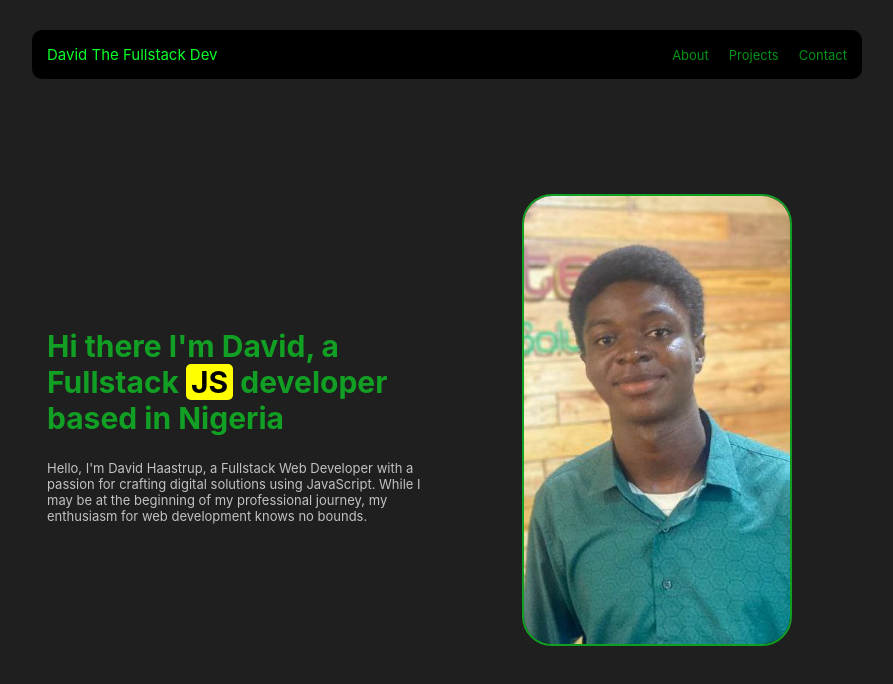
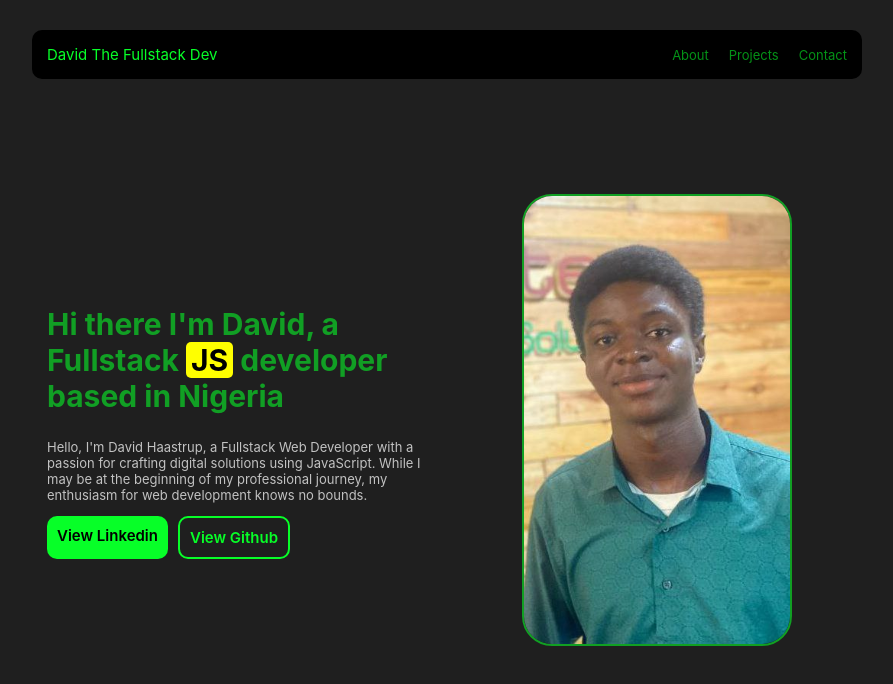
Before and after one commit to DavidFlutter/david-haastrup-portfolio-one, a React (Create React App) app: page / in a window 1280 px wide. Shown: the top 684 px of the page, without its empty margins (193-1086 px from the left). Built offline with nearby package versions, Linux system fonts and the light colour scheme.

Commit message:
Added buttons to hero section

```diff
--- a/src/App.css
+++ b/src/App.css
@@ -65,21 +65,23 @@
   color: rgb(194, 194, 194);
   font-size: 1.3rem;
 }
-.HeroSection .hero-text .blocks {
-  display: grid;
-  grid-template-columns: 1fr 1fr;
+.HeroSection .hero-text .buttons {
+  display: flex;
   gap: 1rem;
-  justify-content: center;
-  align-items: start;
 }
-.HeroSection .hero-text .blocks .block {
-  background-color: black;
+.HeroSection .hero-text .buttons a {
+  text-decoration: none;
+  background-color: rgb(7, 255, 40);
+  color: black;
+  font-weight: 600;
+  font-size: 1.5rem;
   padding: 1rem;
   border-radius: 1rem;
 }
-.HeroSection .hero-text .blocks .block h3 {
-  color: rgba(7, 255, 40, 0.573);
-  font-size: 1.5rem;
+.HeroSection .hero-text .buttons a.alt {
+  background-color: transparent;
+  border: 2px solid rgb(7, 255, 40);
+  color: rgb(7, 255, 40);
 }
 .HeroSection .hero-image {
   display: flex;
--- a/src/App.scss
+++ b/src/App.scss
@@ -73,21 +73,24 @@ $themeDull: rgba(7, 255, 40, 0.573);;
             color: rgb(194, 194, 194);
             font-size: 1.3rem;
         }
-        .blocks{
-            display: grid;
-            grid-template-columns: 1fr 1fr ;
+        .buttons{
+            display: flex;
             gap: 1rem;
-            justify-content: center;
-            align-items: start;
-            .block{
-                background-color: black;
+            a{
+                text-decoration: none;
+                background-color: $theme;
+                color: black;
+                font-weight: 600;
+                font-size: 1.5rem;
                 padding: 1rem;
                 border-radius: 1rem;
-                h3{
-                    color: $themeDull;
-                    font-size: 1.5rem;
+                &.alt{
+                    background-color: transparent;
+                    border: 2px solid $theme;
+                    color: $theme;
                 }
             }
+
         }
     }
     .hero-image{
--- a/src/components/HeroSection.js
+++ b/src/components/HeroSection.js
@@ -10,22 +10,19 @@ const HeroSection = () => {
             <p>
                 Hello, I'm David Haastrup, a Fullstack Web Developer with a passion for crafting digital solutions using JavaScript. While I may be at the beginning of my professional journey, my enthusiasm for web development knows no bounds.
             </p>
-
-            {/* <h2>About me</h2>
-            <div className="blocks">
-                <div className="block">
-                    <h3>Passion for Learning</h3>
-                    <p>
-                        One thing that defines me is my unwavering passion for learning. In this ever-evolving field, I thrive on staying up-to-date with the latest technologies, frameworks, and best practices.
-                    </p>
-                </div>
-                <div className="block">
-                    <h3>Creating and Problem-Solving</h3>
-                    <p>
-                        I find immense joy in creating new things and solving intricate problems.
-                    </p>
-                </div>
-            </div> */}
+            <div className="buttons">
+                <a href=""
+                    target='_blank' rel="noreferrer"
+                >
+                    View Linkedin
+                </a>
+                <a href="https://github.com/DavidFlutter"
+                    target='_blank' rel="noreferrer"
+                    className='alt'
+                >
+                    View Github
+                </a>
+            </div>
         </div>
         <div className="hero-image">
             <img src={require("../images/hero_image.jpg")} alt="" />
```
Also changed, not shown: 1 other file (tests, documents, lock files or other folders).
